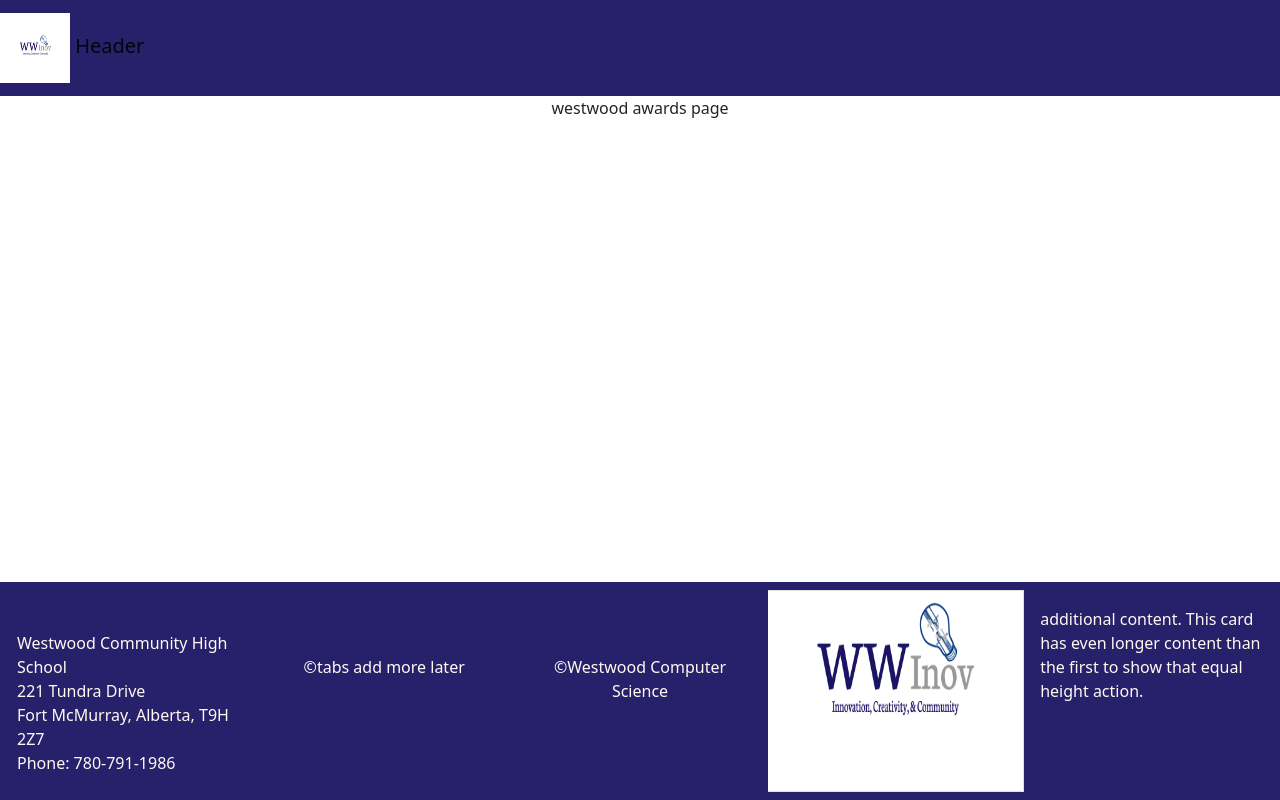
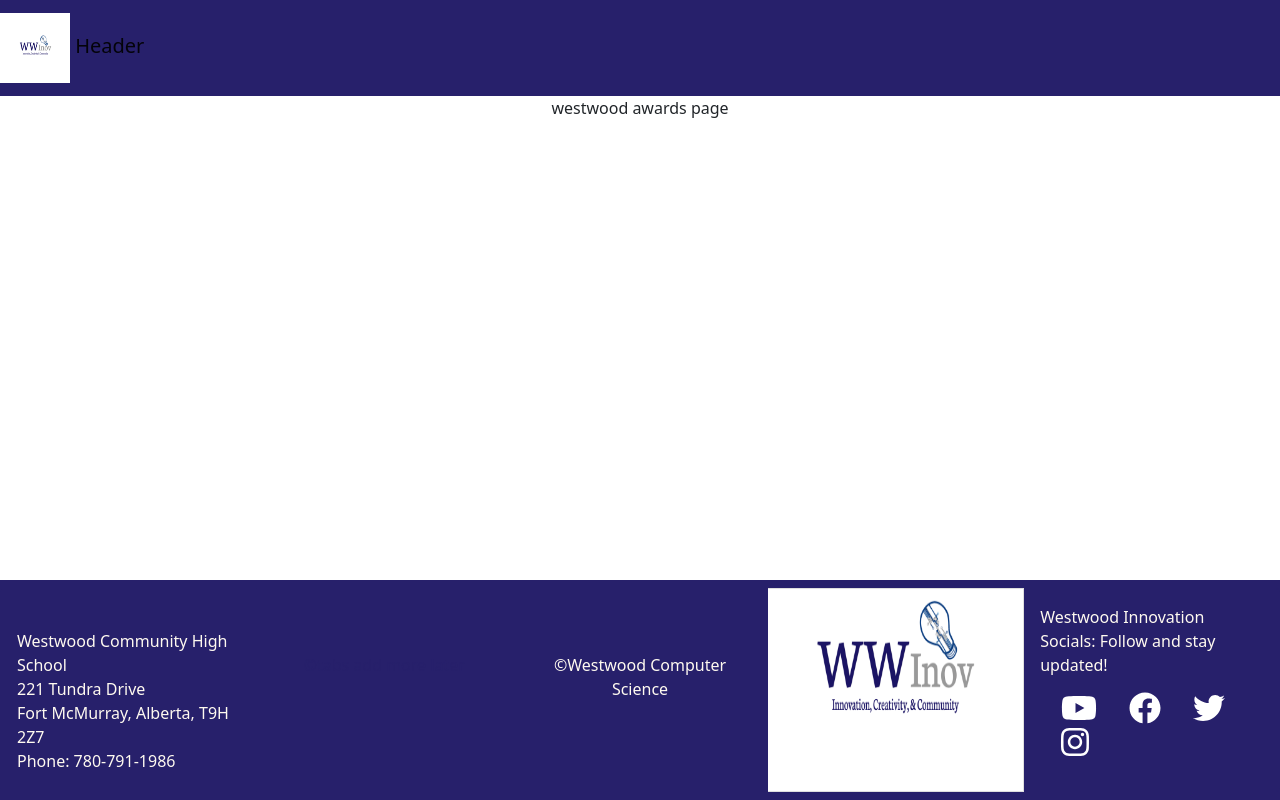
Before and after one commit to Sparsh101AI/Westwood-Computer-Science-Website, a React (Create React App) app: page /Awards in a window 1280 px wide. Built offline with nearby package versions, Linux system fonts and the light colour scheme.

Commit message:
added footer images

```diff
--- a/package.json
+++ b/package.json
@@ -3,6 +3,10 @@
   "version": "0.1.0",
   "private": true,
   "dependencies": {
+    "@fortawesome/fontawesome-svg-core": "^1.2.36",
+    "@fortawesome/free-brands-svg-icons": "^5.15.4",
+    "@fortawesome/free-solid-svg-icons": "^5.15.4",
+    "@fortawesome/react-fontawesome": "^0.1.15",
     "@testing-library/jest-dom": "^5.11.4",
     "@testing-library/react": "^11.1.0",
     "@testing-library/user-event": "^12.1.10",
--- a/src/Footer/Footer.css
+++ b/src/Footer/Footer.css
@@ -12,12 +12,20 @@
 
 .card2{
     background-color: #27206B;
+    color: #27206B;
+    border-color: #27206B;
+    text-align: center;
+
+}
+
+
+.cardmid{
+    background-color: #27206B;
     color: floralwhite;
     border-color: #27206B;
     text-align: center;
 
 }
-
 
 
 .card3{
--- a/src/Footer/Footer.js
+++ b/src/Footer/Footer.js
@@ -6,7 +6,8 @@
 import Card from 'react-bootstrap/Card'
 import Col from 'react-bootstrap/Col'
 import CardGroup from 'react-bootstrap/CardGroup'
-
+import SocialFollow from "./SocialFollow";
+import "./styles.css";
 
 function Home(){
 
@@ -54,7 +55,7 @@
   </Card>
 
 
-  <Card className="card2">
+  <Card className="cardmid">
 
     <Card.Body>
       <Card.Text>
@@ -76,8 +77,10 @@
     <Card.Body>
       <Card.Text>
 
-        additional content. This card has even longer content than the first to
-        show that equal height action.
+      Westwood Innovation Socials: Follow and stay updated!
+
+
+        <SocialFollow />
       </Card.Text>
     </Card.Body>
 
--- /dev/null
+++ b/src/Footer/SocialFollow.js
@@ -0,0 +1,37 @@
+import React from "react";
+import { FontAwesomeIcon } from "@fortawesome/react-fontawesome";
+import {
+  faYoutube,
+  faFacebook,
+  faTwitter,
+  faInstagram
+} from "@fortawesome/free-brands-svg-icons";
+
+export default function SocialFollow() {
+  return (
+    <div className="social-container">
+
+      <a
+        href="https://www.youtube.com/c/jamesqquick"
+        className="youtube social"
+      >
+        <FontAwesomeIcon icon={faYoutube} size="2x" />
+      </a>
+      <a
+        href="https://www.facebook.com/learnbuildteach/"
+        className="facebook social"
+      >
+        <FontAwesomeIcon icon={faFacebook} size="2x" />
+      </a>
+      <a href="https://www.twitter.com/jamesqquick" className="twitter social">
+        <FontAwesomeIcon icon={faTwitter} size="2x" />
+      </a>
+      <a
+        href="https://www.instagram.com/learnbuildteach"
+        className="instagram social"
+      >
+        <FontAwesomeIcon icon={faInstagram} size="2x" />
+      </a>
+    </div>
+  );
+}
--- /dev/null
+++ b/src/Footer/styles.css
@@ -0,0 +1,32 @@
+
+
+/* SOCIAL STUFF */
+.social-container {
+  background: #27206B;
+  padding: 15px 5px;
+}
+a.social {
+  margin: 0 1rem;
+  transition: transform 250ms;
+  display: inline-block;
+}
+
+a.social:hover {
+  transform: translateY(-5px);
+}
+
+a.youtube {
+  color: #ffffff;
+}
+
+a.facebook {
+  color: #ffffff;
+}
+
+a.twitter {
+  color: #ffffff;
+}
+
+a.instagram {
+  color: rgb(255, 255, 255);
+}
```
Also changed, not shown: 2 other files (tests, documents, lock files or other folders).
